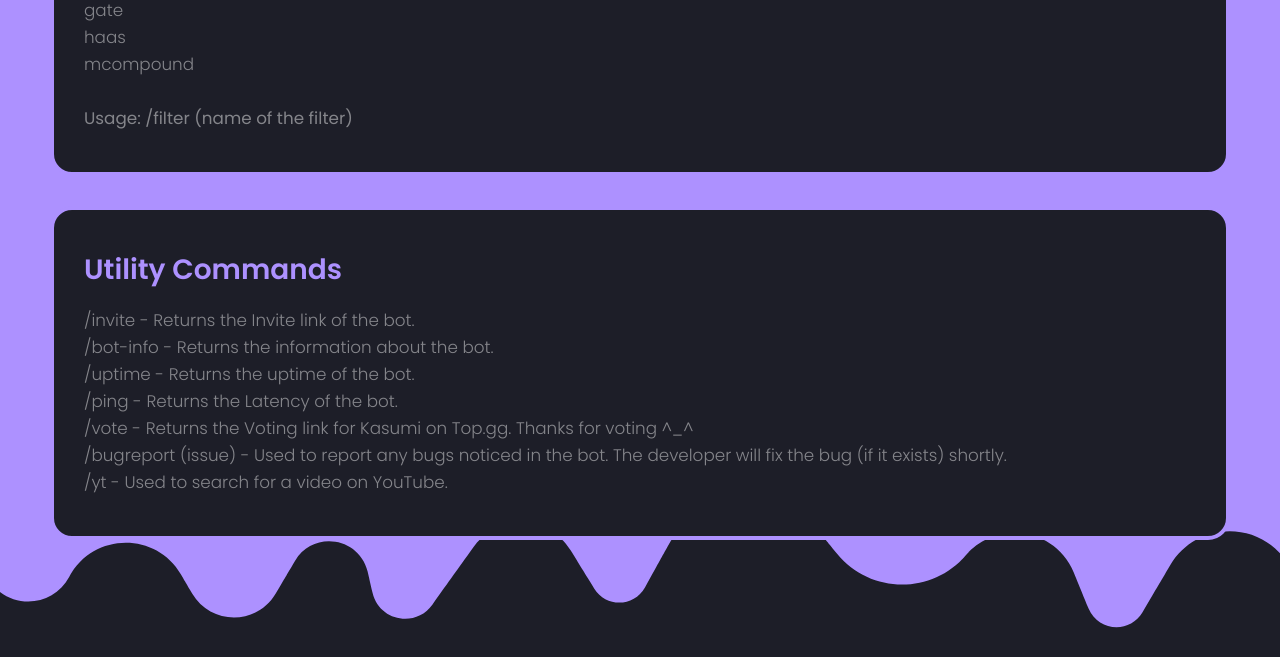
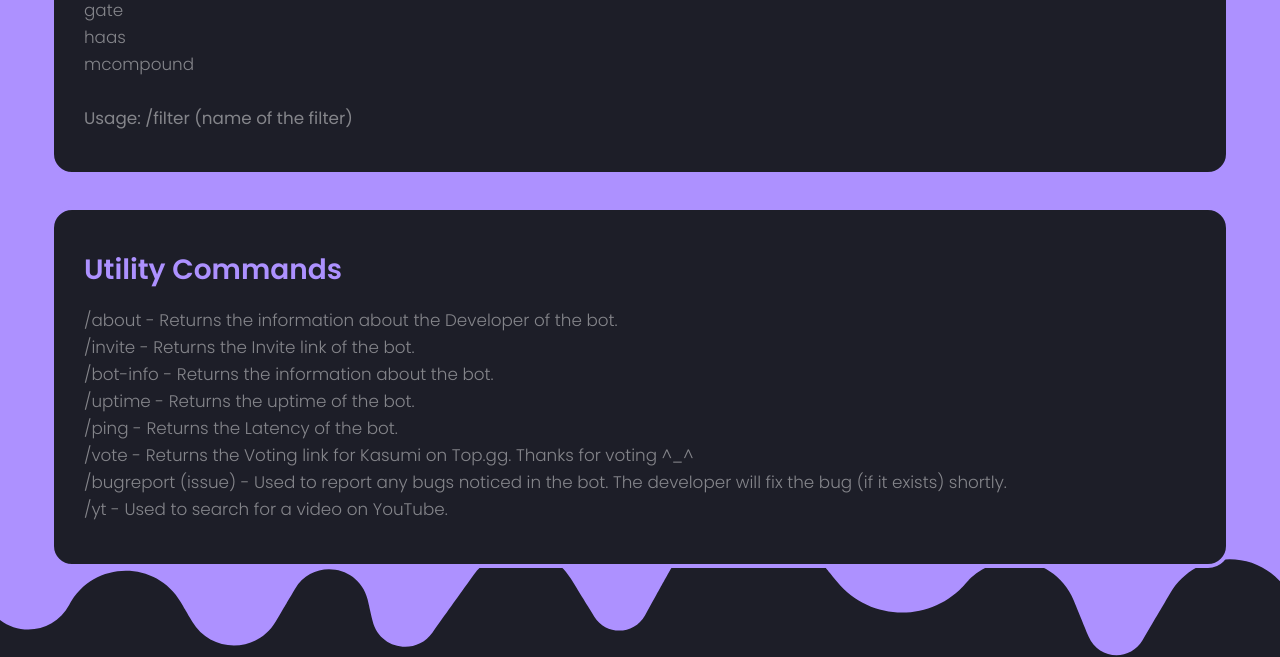
Before and after one commit to AbuzarFX/kasumi.github.io, a plain HTML site: page commands.html in a window 1280 px wide. Shown: the part 1351-2008 px from the top of the page. Drawn offline with nearby package versions, Linux system fonts and the light colour scheme.

Commit message:
Update commands.html

```diff
--- a/commands.html
+++ b/commands.html
@@ -105,7 +105,8 @@
         <div class="card" style="width: 15;">
             <div class="card-body">
                 <h5 class="card-title">Utility Commands</h5><br>
-                <p class="card-text">/invite - Returns the Invite link of the bot.<br>
+                <p class="card-text">/about - Returns the information about the Developer of the bot.<br>
+                                     /invite - Returns the Invite link of the bot.<br>
                                      /bot-info - Returns the information about the bot.<br>
                                      /uptime - Returns the uptime of the bot.<br>
                                      /ping - Returns the Latency of the bot.<br>
```
